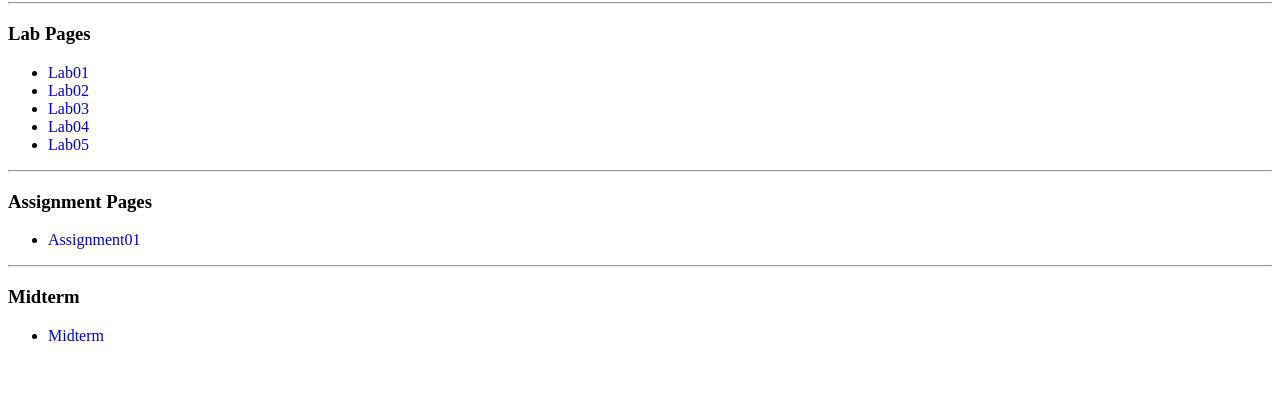
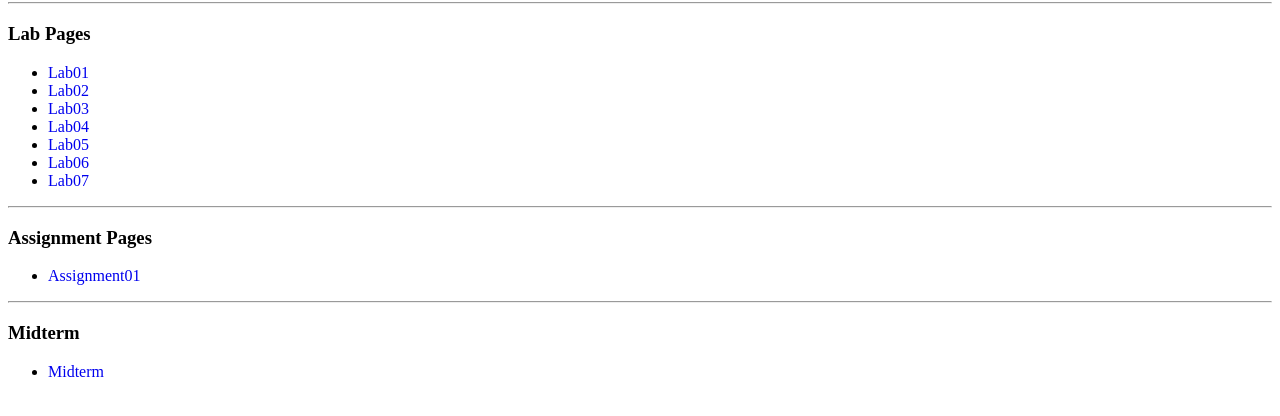
Before and after one commit to andyhplau/COMP1537, a plain HTML site: page index.html in a window 1280 px wide. Shown: the part 64-480 px from the top of the page. Drawn offline with Linux system fonts and the light colour scheme.

Commit message:
Add lab06 and lab07 to index.html

```diff
--- a/index.html
+++ b/index.html
@@ -39,6 +39,16 @@
                 Lab05
             </a>
         </li>
+        <li>
+            <a href="./lab06/index.html">
+                Lab06
+            </a>
+        </li>
+        <li>
+            <a href="./lab07/index.html">
+                Lab07
+            </a>
+        </li>
     </ul>
     <hr>
     <h3>Assignment Pages</h3>
```
